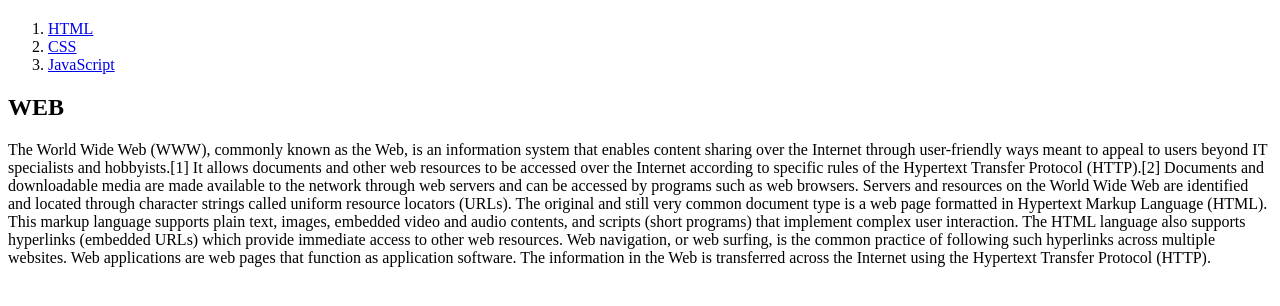
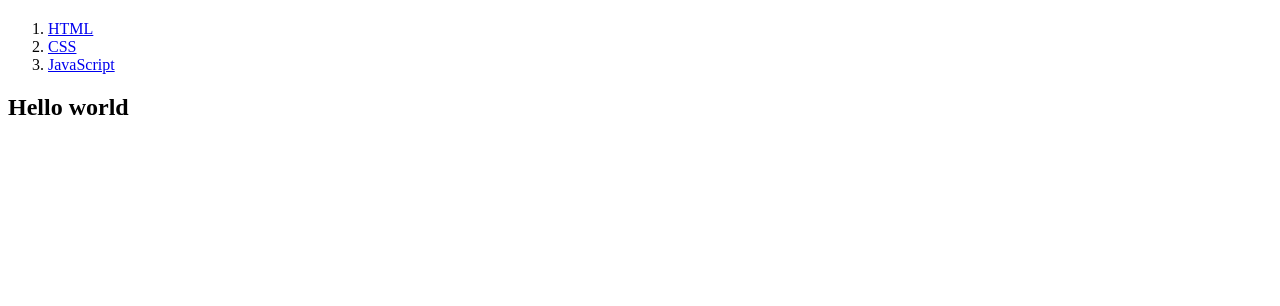
Before and after one commit to zoosung/studyPlace, a plain HTML site: page index.html in a window 1280 px wide. Shown: the part 60-366 px from the top of the page. Drawn offline with Linux system fonts and the light colour scheme.

Commit message:
문구수정

```diff
--- a/index.html
+++ b/index.html
@@ -14,8 +14,8 @@
             <li><a href="2.html">CSS</a></li>
             <li><a href="3.html">JavaScript</a></li>
         </ol>
-        <h2>WEB</h2>
-        <p>The World Wide Web (WWW), commonly known as the Web, is an information system that enables content sharing over the Internet through user-friendly ways meant to appeal to users beyond IT specialists and hobbyists.[1] It allows documents and other web resources to be accessed over the Internet according to specific rules of the Hypertext Transfer Protocol (HTTP).[2] Documents and downloadable media are made available to the network through web servers and can be accessed by programs such as web browsers. Servers and resources on the World Wide Web are identified and located through character strings called uniform resource locators (URLs). The original and still very common document type is a web page formatted in Hypertext Markup Language (HTML). This markup language supports plain text, images, embedded video and audio contents, and scripts (short programs) that implement complex user interaction. The HTML language also supports hyperlinks (embedded URLs) which provide immediate access to other web resources. Web navigation, or web surfing, is the common practice of following such hyperlinks across multiple websites. Web applications are web pages that function as application software. The information in the Web is transferred across the Internet using the Hypertext Transfer Protocol (HTTP).</p>
+        <h2>Hello world</h2>
+
     </body>
 </html>
 
```
